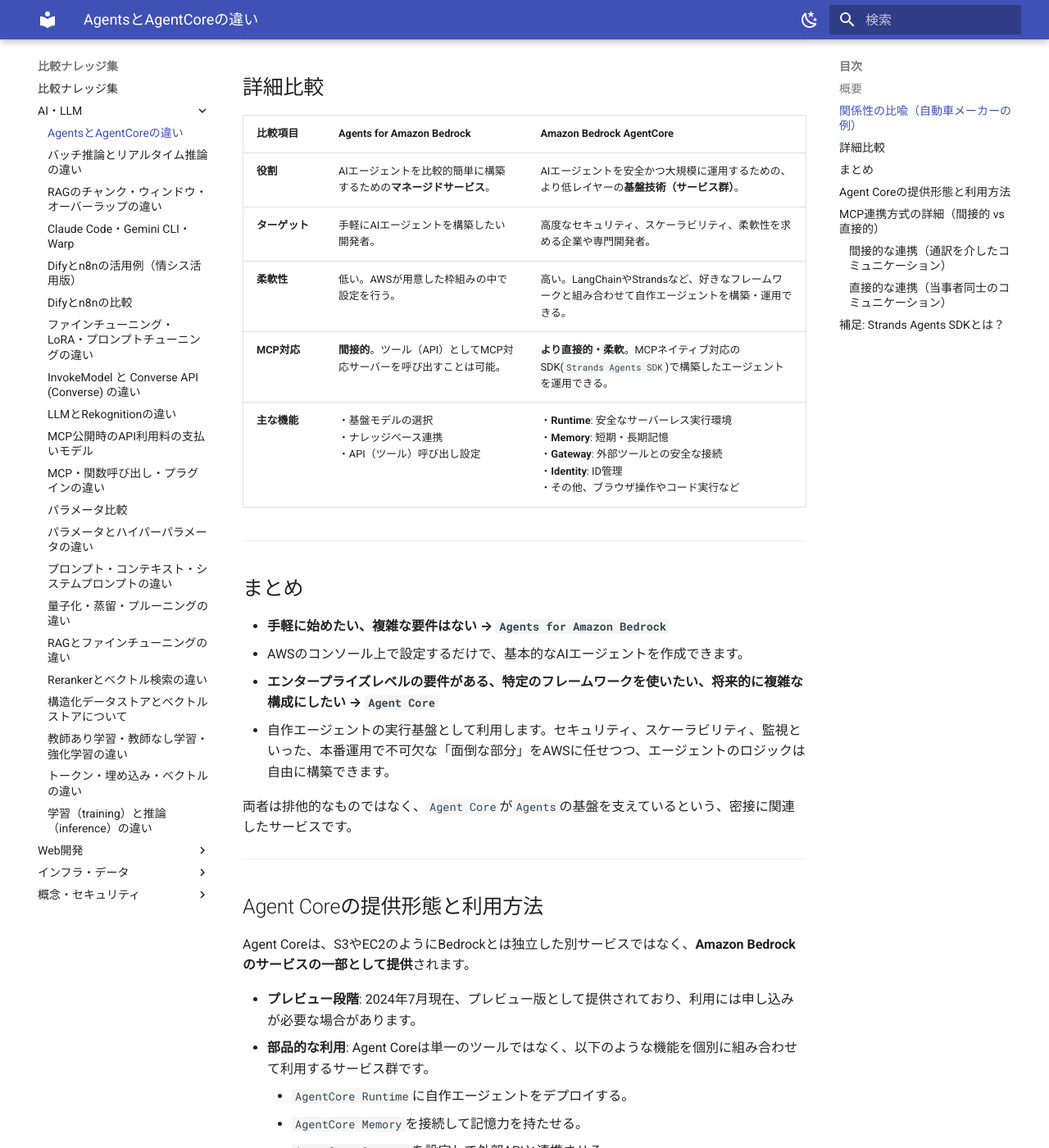
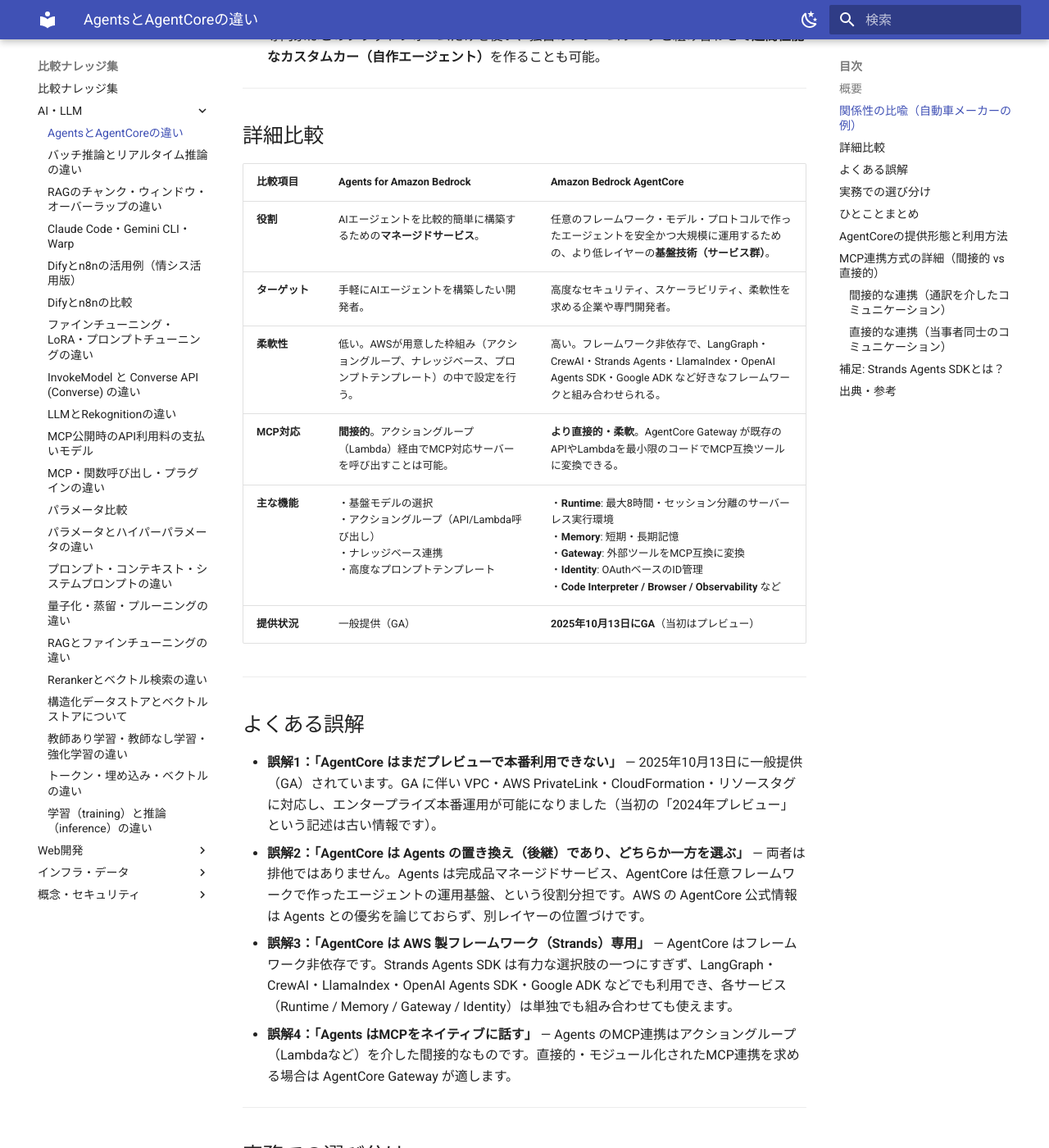
Before and after one commit to tomomira/comparisons, an MkDocs documentation site: the page built from docs/ai-llm/agents-vs-agentcore.md, in a window 1280 px wide and 1400 px high, scrolled down 873 px. Shown: the whole window at 82% size. Built offline with MkDocs 1.6.1 and Material for MkDocs 9.7.7, drawn with Linux system fonts in a browser that asks for light colours; some of the changed text lies outside the part shown.

Commit message:
qa(existing): 底上げ＋factcheck agents-vs-agentcore

```diff
--- a/docs/ai-llm/agents-vs-agentcore.md
+++ b/docs/ai-llm/agents-vs-agentcore.md
@@ -1,19 +1,21 @@
 ---
 title: "AgentsとAgentCoreの違い"
 category: ai-llm
-tags: []
+tags: [ai-ml, architecture]
 created: "2025-08-09"
-updated: "2026-05-15"
+updated: "2026-05-18"
 freshness: stable
 ---
 
-# 【比較】Agents for Amazon Bedrock と Agent Core の違い
+# 【比較】Agents for Amazon Bedrock と Amazon Bedrock AgentCore の違い
 
 ## 概要
 
-`Agents for Amazon Bedrock`（以下、Agents）と `Amazon Bedrock AgentCore`（以下、Agent Core）は、どちらもAmazon Bedrockのサービスファミリーに属しますが、役割とターゲットユーザーが異なります。
+`Agents for Amazon Bedrock`（以下、Agents）と `Amazon Bedrock AgentCore`（以下、AgentCore）は、どちらもAmazon Bedrockのサービスファミリーに属しますが、役割とターゲットユーザーが異なります。
 
-簡単に言うと、**Agentsは「すぐに使えるAIエージェント作成ツール（完成品）」**であり、**Agent Coreは「その完成品や、より高度なカスタムエージェントを支えるための基盤技術（部品セット）」**です。
+簡単に言うと、**Agentsは「すぐに使えるAIエージェント作成ツール（完成品）」**であり、**AgentCoreは「自作したエージェントや、より高度なカスタムエージェントを、安全かつ大規模に運用するための基盤技術（部品セット）」**です。
+
+なお AgentCore は当初プレビューとして提供されていましたが、**2025年10月13日に正式リリース（一般提供開始, GA）** されています。GA 時点で東京を含む9リージョンで利用でき、VPC・AWS PrivateLink・CloudFormation・リソースタグにも対応しています。
 
 ---
 
@@ -25,7 +27,6 @@ freshness: stable
   - Bedrockブランドの「カローラ」のような**特定の車種（完成品）**。一般的な用途に十分な機能がパッケージ化されており、すぐに利用開始できる。
 - **Amazon Bedrock AgentCore**:
   - 最新の「TNGAプラットフォーム（クルマづくりの根幹を成すトヨタの設計）」のような**高性能なエンジン、シャシー、安全技術のセット**。
-  - 「カローラ」(Agents)もこのプラットフォーム上に作られている。
   - 専門家はこのプラットフォームだけを使い、独自のフレームワークと組み合わせて**超高性能なカスタムカー（自作エージェント）**を作ることも可能。
 
 ---
@@ -34,36 +35,52 @@ freshness: stable
 
 | 比較項目 | Agents for Amazon Bedrock | Amazon Bedrock AgentCore |
 | :--- | :--- | :--- |
-| **役割** | AIエージェントを比較的簡単に構築するための**マネージドサービス**。 | AIエージェントを安全かつ大規模に運用するための、より低レイヤーの**基盤技術（サービス群）**。 |
+| **役割** | AIエージェントを比較的簡単に構築するための**マネージドサービス**。 | 任意のフレームワーク・モデル・プロトコルで作ったエージェントを安全かつ大規模に運用するための、より低レイヤーの**基盤技術（サービス群）**。 |
 | **ターゲット** | 手軽にAIエージェントを構築したい開発者。 | 高度なセキュリティ、スケーラビリティ、柔軟性を求める企業や専門開発者。 |
-| **柔軟性** | 低い。AWSが用意した枠組みの中で設定を行う。 | 高い。LangChainやStrandsなど、好きなフレームワークと組み合わせて自作エージェントを構築・運用できる。 |
-| **MCP対応** | **間接的**。ツール（API）としてMCP対応サーバーを呼び出すことは可能。 | **より直接的・柔軟**。MCPネイティブ対応のSDK(`Strands Agents SDK`)で構築したエージェントを運用できる。 |
-| **主な機能** | ・基盤モデルの選択<br>・ナレッジベース連携<br>・API（ツール）呼び出し設定 | ・**Runtime**: 安全なサーバーレス実行環境<br>・**Memory**: 短期・長期記憶<br>・**Gateway**: 外部ツールとの安全な接続<br>・**Identity**: ID管理<br>・その他、ブラウザ操作やコード実行など |
+| **柔軟性** | 低い。AWSが用意した枠組み（アクショングループ、ナレッジベース、プロンプトテンプレート）の中で設定を行う。 | 高い。フレームワーク非依存で、LangGraph・CrewAI・Strands Agents・LlamaIndex・OpenAI Agents SDK・Google ADK など好きなフレームワークと組み合わせられる。 |
+| **MCP対応** | **間接的**。アクショングループ（Lambda）経由でMCP対応サーバーを呼び出すことは可能。 | **より直接的・柔軟**。AgentCore Gateway が既存のAPIやLambdaを最小限のコードでMCP互換ツールに変換できる。 |
+| **主な機能** | ・基盤モデルの選択<br>・アクショングループ（API/Lambda呼び出し）<br>・ナレッジベース連携<br>・高度なプロンプトテンプレート | ・**Runtime**: 最大8時間・セッション分離のサーバーレス実行環境<br>・**Memory**: 短期・長期記憶<br>・**Gateway**: 外部ツールをMCP互換に変換<br>・**Identity**: OAuthベースのID管理<br>・**Code Interpreter / Browser / Observability** など |
+| **提供状況** | 一般提供（GA） | **2025年10月13日にGA**（当初はプレビュー） |
 
 ---
 
-## まとめ
+## よくある誤解
 
-- **手軽に始めたい、複雑な要件はない → `Agents for Amazon Bedrock`**
-  - AWSのコンソール上で設定するだけで、基本的なAIエージェントを作成できます。
-
-- **エンタープライズレベルの要件がある、特定のフレームワークを使いたい、将来的に複雑な構成にしたい → `Agent Core`**
-  - 自作エージェントの実行基盤として利用します。セキュリティ、スケーラビリティ、監視といった、本番運用で不可欠な「面倒な部分」をAWSに任せつつ、エージェントのロジックは自由に構築できます。
-
-両者は排他的なものではなく、`Agent Core`が`Agents`の基盤を支えているという、密接に関連したサービスです。
+- **誤解1：「AgentCore はまだプレビューで本番利用できない」** — 2025年10月13日に一般提供（GA）されています。GA に伴い VPC・AWS PrivateLink・CloudFormation・リソースタグに対応し、エンタープライズ本番運用が可能になりました（当初の「2024年プレビュー」という記述は古い情報です）。
+- **誤解2：「AgentCore は Agents の置き換え（後継）であり、どちらか一方を選ぶ」** — 両者は排他ではありません。Agents は完成品マネージドサービス、AgentCore は任意フレームワークで作ったエージェントの運用基盤、という役割分担です。AWS の AgentCore 公式情報は Agents との優劣を論じておらず、別レイヤーの位置づけです。
+- **誤解3：「AgentCore は AWS 製フレームワーク（Strands）専用」** — AgentCore はフレームワーク非依存です。Strands Agents SDK は有力な選択肢の一つにすぎず、LangGraph・CrewAI・LlamaIndex・OpenAI Agents SDK・Google ADK などでも利用でき、各サービス（Runtime / Memory / Gateway / Identity）は単独でも組み合わせても使えます。
+- **誤解4：「Agents はMCPをネイティブに話す」** — Agents のMCP連携はアクショングループ（Lambdaなど）を介した間接的なものです。直接的・モジュール化されたMCP連携を求める場合は AgentCore Gateway が適します。
 
 ---
 
-## Agent Coreの提供形態と利用方法
+## 実務での選び分け
 
-Agent Coreは、S3やEC2のようにBedrockとは独立した別サービスではなく、**Amazon Bedrockのサービスの一部として提供**されます。
+- **手軽に始めたい・複雑な要件はない → `Agents for Amazon Bedrock`**
+  - AWSコンソール上で基盤モデルとアクショングループ、ナレッジベースを設定するだけで、基本的なAIエージェントを構築できます。インフラのプロビジョニングやカスタムコードは不要です。
+- **エンタープライズレベルの要件がある・特定フレームワークを使いたい・複雑な構成を将来見据える → `AgentCore`**
+  - 自作エージェント（LangGraph / CrewAI / Strands 等）の実行基盤として利用します。セッション分離・長時間実行・記憶・ID管理・監視といった本番運用で不可欠な部分をAWSに任せつつ、エージェントのロジックは自由に構築できます。
+- **判断軸**: ①ロジックをコードで自由に書きたいか（Yes→AgentCore）、②MCP連携をネイティブ／モジュール化したいか（Yes→AgentCore Gateway）、③まず最短で動くものが欲しいか（Yes→Agents）、④VPC/PrivateLink等のエンタープライズ要件があるか（Yes→AgentCore）。
+- **組み合わせ**: Agents で素早く立ち上げ、要件が高度化したら AgentCore の各機能（Memory・Gateway 等）を個別に取り込む段階的アプローチも有効です。
 
--   **プレビュー段階**: 2024年7月現在、プレビュー版として提供されており、利用には申し込みが必要な場合があります。
--   **部品的な利用**: Agent Coreは単一のツールではなく、以下のような機能を個別に組み合わせて利用するサービス群です。
-    -   `AgentCore Runtime`に自作エージェントをデプロイする。
-    -   `AgentCore Memory`を接続して記憶力を持たせる。
-    -   `AgentCore Gateway`を設定して外部APIと連携させる。
--   **Bedrockコンソールから利用**: 将来的には、Amazon Bedrockのマネジメントコンソールから、これらの構成要素を選択・設定して利用できるようになります。
+---
+
+## ひとことまとめ
+
+Agents は「すぐ使える完成品のマネージドエージェント」、AgentCore は「任意フレームワークで作ったエージェントを安全・大規模に運用するための基盤サービス群（2025年10月GA）」であり、二者択一ではなく役割の異なる補完関係です。
+
+---
+
+## AgentCoreの提供形態と利用方法
+
+AgentCoreは、S3やEC2のようにBedrockとは独立した別サービスではなく、**Amazon Bedrock のエージェント基盤プラットフォーム**として提供されます。
+
+- **提供状況**: 2025年7月にプレビュー開始、**2025年10月13日にGA**。
+- **部品的な利用**: AgentCore は単一のツールではなく、以下のような機能を個別に組み合わせて利用できるサービス群です（単独利用も組み合わせ利用も可能）。
+    - `AgentCore Runtime`に自作エージェントをデプロイする。
+    - `AgentCore Memory`を接続して短期・長期の記憶を持たせる。
+    - `AgentCore Gateway`を設定して外部API/LambdaをMCP互換ツールとして連携させる。
+    - `AgentCore Identity`でOAuthベースの安全な認可を行う。
+- **エンタープライズ対応**: GA に伴い全サービスが VPC・AWS PrivateLink・CloudFormation・リソースタグに対応しました。
 
 ---
 
@@ -73,11 +90,11 @@ MCP（Model Context Protocol）は、エージェントがツール（API）と
 
 ### 間接的な連携（通訳を介したコミュニケーション）
 
-`Agents for Amazon Bedrock` はこの方式です。エージェント自身はMCPを話さず、仲介役が翻訳します。
+`Agents for Amazon Bedrock` はこの方式です。エージェント自身はMCPを話さず、仲介役（アクショングループのLambdaなど）が翻訳します。
 
 -   **役割分担**:
-    -   **Agent**: MCPを知らない。日本語（通常のAPIリクエスト）で指示を出す。
-    -   **通訳 (Lambda関数など)**: Agentからの日本語をMCPに翻訳し、ツールに伝える。
+    -   **Agent**: MCPを知らない。通常のAPIリクエストで指示を出す。
+    -   **通訳 (Lambda関数など)**: AgentからのリクエストをMCPに翻訳し、ツールに伝える。
     -   **ツール**: MCPで指示を受け取る専門家。
 -   **処理の流れ**:
     `Agent` → (通常のAPI呼び出し) → `[Lambda関数（ここでMCPに変換）]` → (MCPでの呼び出し) → `MCP対応ツール`
@@ -85,13 +102,14 @@ MCP（Model Context Protocol）は、エージェントがツール（API）と
 
 ### 直接的な連携（当事者同士のコミュニケーション）
 
-`Agent Core`上で専門のSDK（例: `Strands Agents SDK`）を使って自作したエージェントがこの方式をとれます。エージェント自身がMCPを話します。
+`AgentCore Gateway` を使うと、既存のAPIやLambdaを最小限のコードでMCP互換ツールへ変換でき、自作エージェントがMCPで直接ツールと対話できます。
 
 -   **役割分担**:
     -   **自作Agent**: MCPをネイティブに話せる。
+    -   **AgentCore Gateway**: 既存API/LambdaをMCP互換ツールとして公開する。
     -   **ツール**: MCPで指示を受け取る専門家。
 -   **処理の流れ**:
-    `自作エージェント` → (MCPでの呼び出し) → `MCP対応ツール`
+    `自作エージェント` → (MCPでの呼び出し) → `AgentCore Gateway 経由のMCP互換ツール`
 -   **ポイント**: エージェント自身がMCPというプロトコルを理解し、通訳なしで直接ツールと通信します。
 
 ---
@@ -102,7 +120,18 @@ MCP（Model Context Protocol）は、エージェントがツール（API）と
 -   **役割**: 開発者がAIエージェントの振る舞いや、複数のタスクをどのように連携させるか（オーケストレーション）といったロジックを自由にコーディングするためのツールです。
 -   **特徴**:
     -   **オープンソース**: ソースコードが公開されており、高い柔軟性とカスタマイズ性を持ちます。
-    -   **MCPネイティブ対応**: MCPプロトコルを直接話す機能を標準で備えているため、通訳なしでツールと直接連携できます。
--   **Agent Coreとの関係**:
-    -   `Strands Agents SDK`は、`Agent Core`上で動かす**カスタムエージェントを作るための有力な選択肢の一つ**です。
-    -   開発者はStrandsでエージェントの頭脳（ロジック）を作り、`Agent Core`という頑丈な身体（実行環境）に乗せることで、高度で信頼性の高いエージェントシステムを構築できます。
+    -   **MCP対応**: MCPプロトコルを扱う機能を備えているため、通訳なしでツールと連携できます。
+-   **AgentCoreとの関係**:
+    -   `Strands Agents SDK`は、`AgentCore`上で動かす**カスタムエージェントを作るための有力な選択肢の一つ**です（AgentCore はフレームワーク非依存のため、LangGraph や CrewAI など他のフレームワークでも構いません）。
+    -   開発者はStrands等でエージェントの頭脳（ロジック）を作り、`AgentCore`という頑丈な身体（実行・記憶・ID・ツール接続の基盤）に乗せることで、高度で信頼性の高いエージェントシステムを構築できます。
+
+---
+
+## 出典・参考
+
+- [Amazon Bedrock AgentCore is now generally available（AWS What's New, 2025-10）](https://aws.amazon.com/about-aws/whats-new/2025/10/amazon-bedrock-agentcore-available/)
+- [Make agents a reality with Amazon Bedrock AgentCore: Now generally available（AWS ML Blog）](https://aws.amazon.com/blogs/machine-learning/amazon-bedrock-agentcore-is-now-generally-available/)
+- [Introducing Amazon Bedrock AgentCore（preview 発表ブログ）](https://aws.amazon.com/blogs/aws/introducing-amazon-bedrock-agentcore-securely-deploy-and-operate-ai-agents-at-any-scale/)
+- [Amazon Bedrock AgentCore（製品ページ）](https://aws.amazon.com/bedrock/agentcore/)
+- [Automate tasks using Amazon Bedrock Agents（Amazon Bedrock ユーザーガイド）](https://docs.aws.amazon.com/bedrock/latest/userguide/agents.html)
+- [Release notes for Amazon Bedrock AgentCore](https://docs.aws.amazon.com/bedrock-agentcore/latest/devguide/release-notes.html)
```
